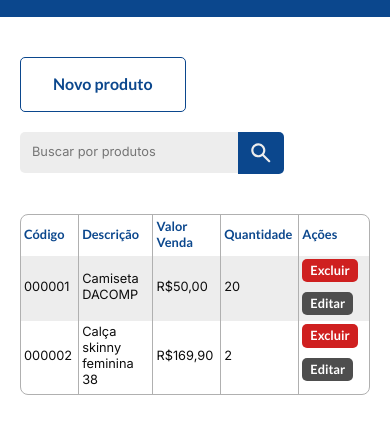
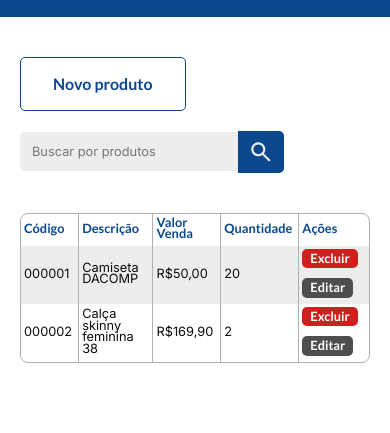
Before and after one commit to stephanybrazeir0/estoqueweb, a plain HTML site: page index.html in a window 390 px wide. Shown: the part 49-482 px from the top of the page. Drawn offline with Linux system fonts and the light colour scheme.

Commit message:
alteracao no css

```diff
--- a/css/componentes.css
+++ b/css/componentes.css
@@ -18,7 +18,7 @@
 @media (max-width: 800px) {
   .botao {
     font-size: 1rem;
-    font-weight: 1;
+    line-height: 1;
     padding: 6px 12px;
   }
 }
@@ -26,7 +26,7 @@
 @media (max-width: 600px) {
   .botao {
     font-size: 0.8rem;
-    font-weight: 0.9;
+    line-height: 0.9;
     padding: 4px 8px;
   }
 }
--- a/css/formulario.css
+++ b/css/formulario.css
@@ -102,12 +102,12 @@
   }
   .form h1 {
     font-size: 1.2rem;
-    font-weight: 1.15;
+    line-height: 1.15;
   }
   .form label,
   .form select {
     font-size: 1rem;
-    font-weight: 1.2;
+    line-height: 1.2;
   }
 }
 
--- a/css/main.css
+++ b/css/main.css
@@ -54,7 +54,7 @@
 @media (max-width: 800px) {
   .barra-de-pesquisa input {
     font-size: 1rem;
-    font-weight: 1.25;
+    line-height: 1.25;
     padding: 12px 12px;
     width: 100%;
   }
@@ -65,7 +65,7 @@
   .novo-produto button {
     padding: 12px 24x;
     font-size: 1rem;
-    font-weight: 1.25;
+    line-height: 1.25;
   }
 }
 
@@ -78,7 +78,7 @@
   }
   .barra-de-pesquisa input {
     font-size: 0.8rem;
-    font-weight: 1;
+    line-height: 1;
   }
   .barra-de-pesquisa a {
     padding: 8px 10px;
--- a/css/tabela.css
+++ b/css/tabela.css
@@ -58,7 +58,7 @@ th:last-child {
   }
   .tabela thead th {
     font-size: 1.2rem;
-    font-weight: 1.15;
+    line-height: 1.15;
     padding-bottom: 6px;
   }
   .tabela tbody td {
@@ -75,11 +75,11 @@ th:last-child {
   }
   .tabela thead th {
     font-size: 0.8rem;
-    font-weight: 0.9;
+    line-height: 0.9;
     padding-bottom: 6px;
   }
   .tabela tbody td {
     font-size: 0.8rem;
-    font-weight: 0.9;
+    line-height: 0.9;
   }
 }
```
